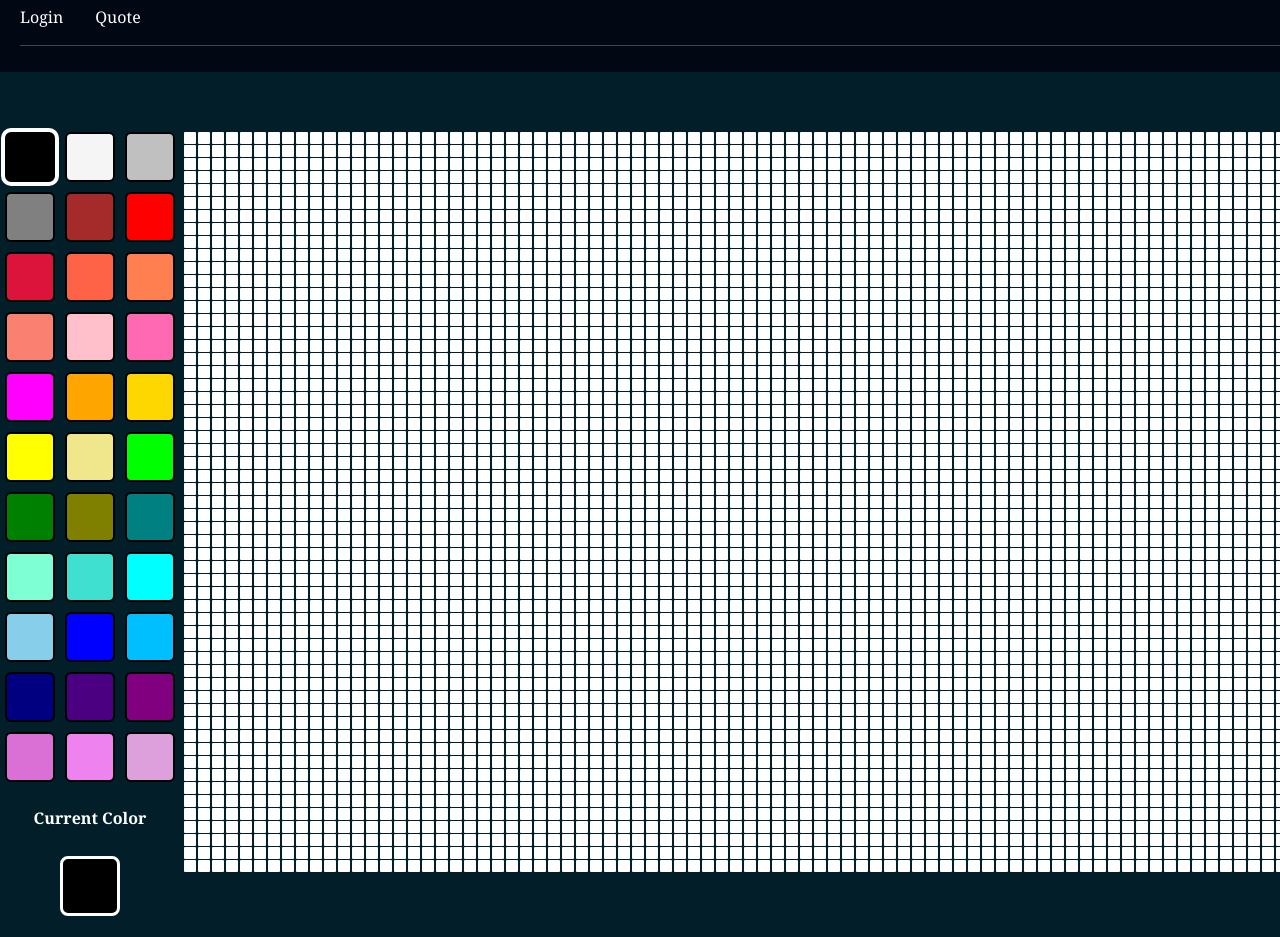
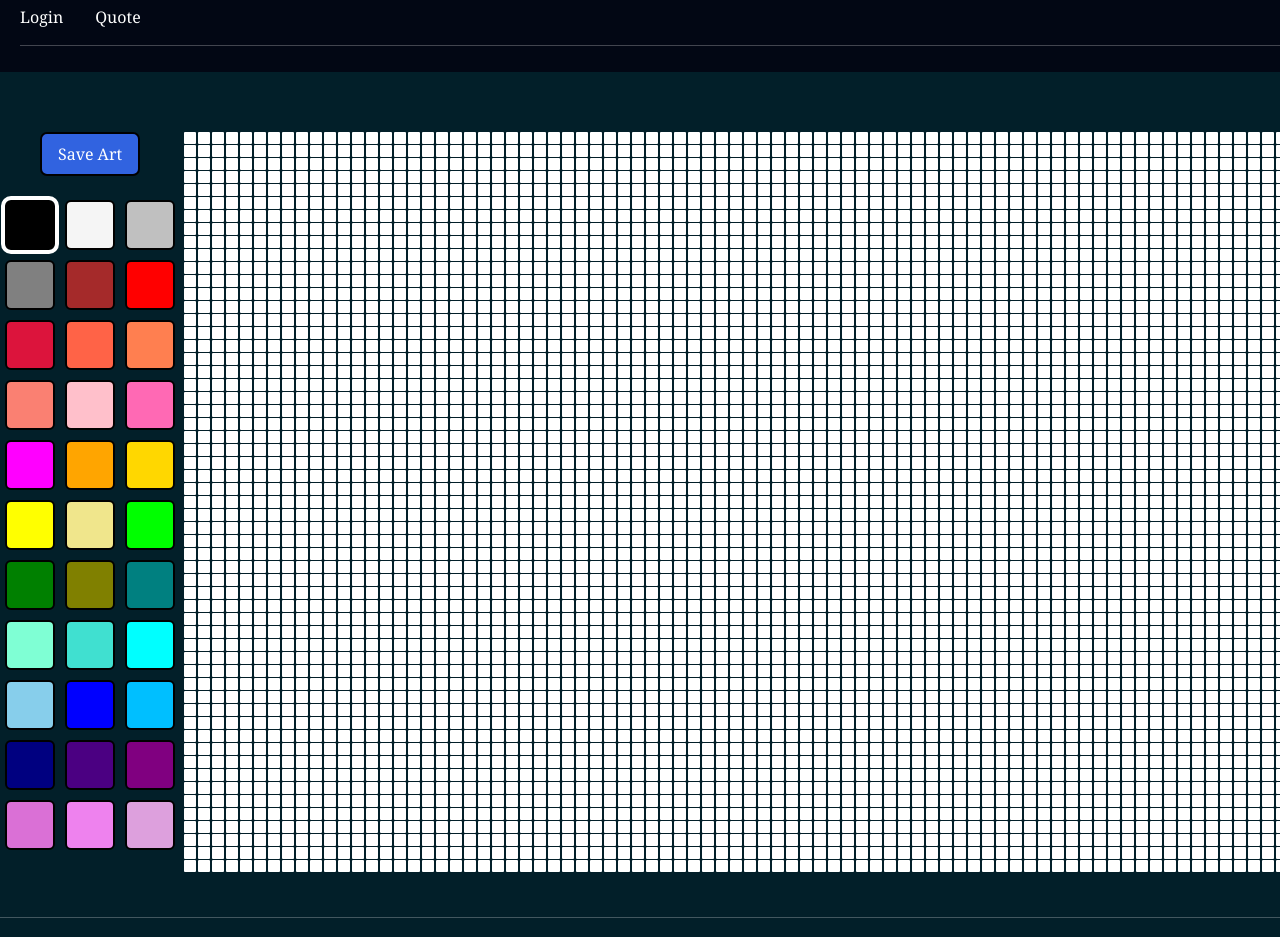
Before and after one commit to Nivlac17/startup, a React (Vite) app: page /draw in a window 1280 px wide. Shown: the part 61-998 px from the top of the page. Built offline with nearby package versions, Linux system fonts and the light colour scheme.

Commit message:
save art button added, current color removed

```diff
--- a/src/draw/draw.jsx
+++ b/src/draw/draw.jsx
@@ -203,6 +203,8 @@ useEffect(() => {
     <main className="container-fluid layout">
       {/* Color Palette */}
       <aside className="color-palet">
+         <button onClick={saveArt}>Save Art</button>
+
         <div className="gridcolor">
           {colors.map((color) => (
             <button
@@ -215,13 +217,14 @@ useEffect(() => {
           ))}
         </div>
 
-        <div className="current-color">
+        {/* <div className="current-color">
           <p>Current Color</p>
           <div
             className="color-preview"
             style={{ backgroundColor: selectedColor }}
           />
-        </div>
+        </div> */}
+
       </aside>
 
 
@@ -258,7 +261,6 @@ useEffect(() => {
           <button onClick={sendMessage}>Send</button>
         </div>
 
-              <button onClick={saveArt}>Save Art</button>
 
       </aside>
 
```
